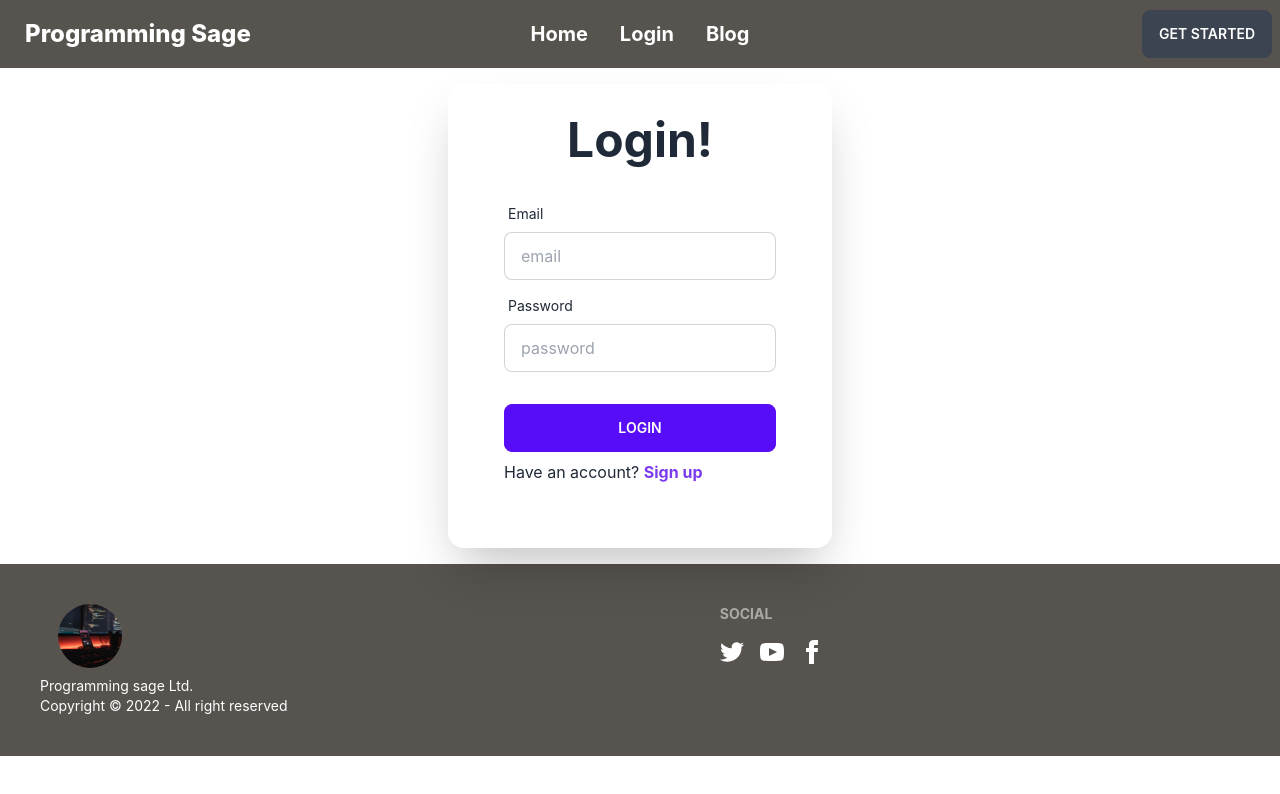
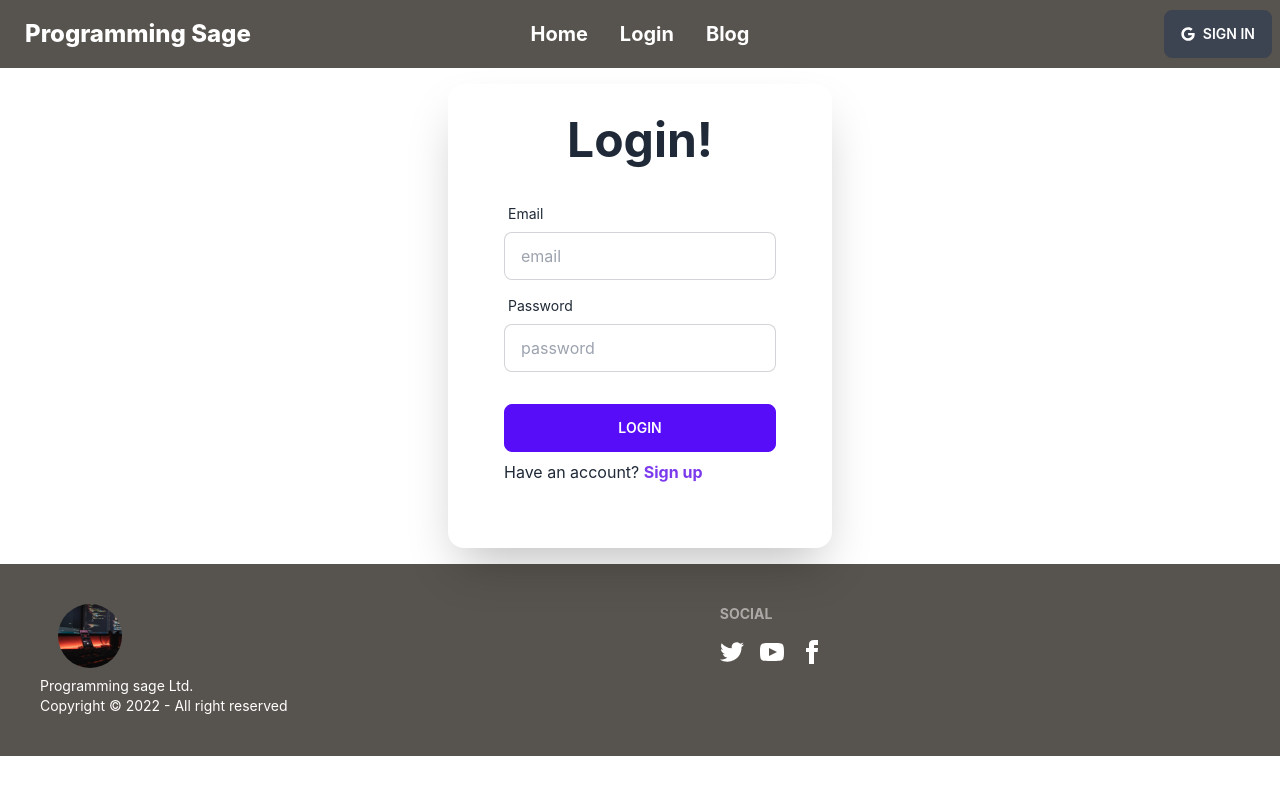
Before and after one commit to rhnchowdhury/Programming-Sage-client, a React (Create React App) app: page /login in a window 1280 px wide. Shown: the top 794 px of the page. Built offline with nearby package versions, Linux system fonts and the light colour scheme; no server answers.

Commit message:
social log in

```diff
--- a/src/Context/AuthProvider.js
+++ b/src/Context/AuthProvider.js
@@ -1,9 +1,10 @@
 import React, { createContext, useEffect, useState } from 'react';
 import app from '../firebase/Firebase.config';
-import { createUserWithEmailAndPassword, getAuth, onAuthStateChanged, signInWithEmailAndPassword, signOut } from 'firebase/auth';
+import { createUserWithEmailAndPassword, getAuth, GoogleAuthProvider, onAuthStateChanged, signInWithEmailAndPassword, signInWithPopup, signOut } from 'firebase/auth';
 
 export const AuthContext = createContext();
 const auth = getAuth(app);
+const googleProvider = new GoogleAuthProvider();
 
 const AuthProvider = ({ children }) => {
     const [user, setUser] = useState(null);
@@ -26,6 +27,12 @@ const AuthProvider = ({ children }) => {
         }
     }, []);
 
+    // Google sign in
+    const googleSignIn = () => {
+        setLoading(true);
+        return signInWithPopup(auth, googleProvider)
+    };
+
     // login
     const login = (email, password) => {
         setLoading(true);
@@ -37,7 +44,7 @@ const AuthProvider = ({ children }) => {
         return signOut(auth);
     };
 
-    const authInfo = { user, loading, createUser, login, logOut };
+    const authInfo = { user, loading, createUser, googleSignIn, login, logOut };
 
     return (
         <AuthContext.Provider value={authInfo}>
--- a/src/Shared/Header.js
+++ b/src/Shared/Header.js
@@ -1,9 +1,19 @@
 import React, { useContext } from 'react';
 import { Link } from 'react-router-dom';
 import { AuthContext } from '../Context/AuthProvider';
+import { FaGoogle } from "react-icons/fa";
 
 const Header = () => {
-    const { user, logOut } = useContext(AuthContext);
+    const { user, googleSignIn, logOut } = useContext(AuthContext);
+
+    const handleGoogleSignIn = () => {
+        googleSignIn()
+            .then(result => {
+                const googleUser = result.user;
+                console.log(googleUser)
+            })
+            .catch(err => console.log(err))
+    }
 
     const handleLogOut = () => {
         logOut()
@@ -46,8 +56,8 @@ const Header = () => {
                     {menuItems}
                 </ul>
             </div>
-            <div className="navbar-end">
-                <a href='#t' className="btn">Get started</a>
+            <div className="navbar-end mb-0">
+                <a href='#t' className="btn" onClick={handleGoogleSignIn}><FaGoogle></FaGoogle> <span className='ml-2'>Sign in</span></a>
             </div>
         </div>
 
```
